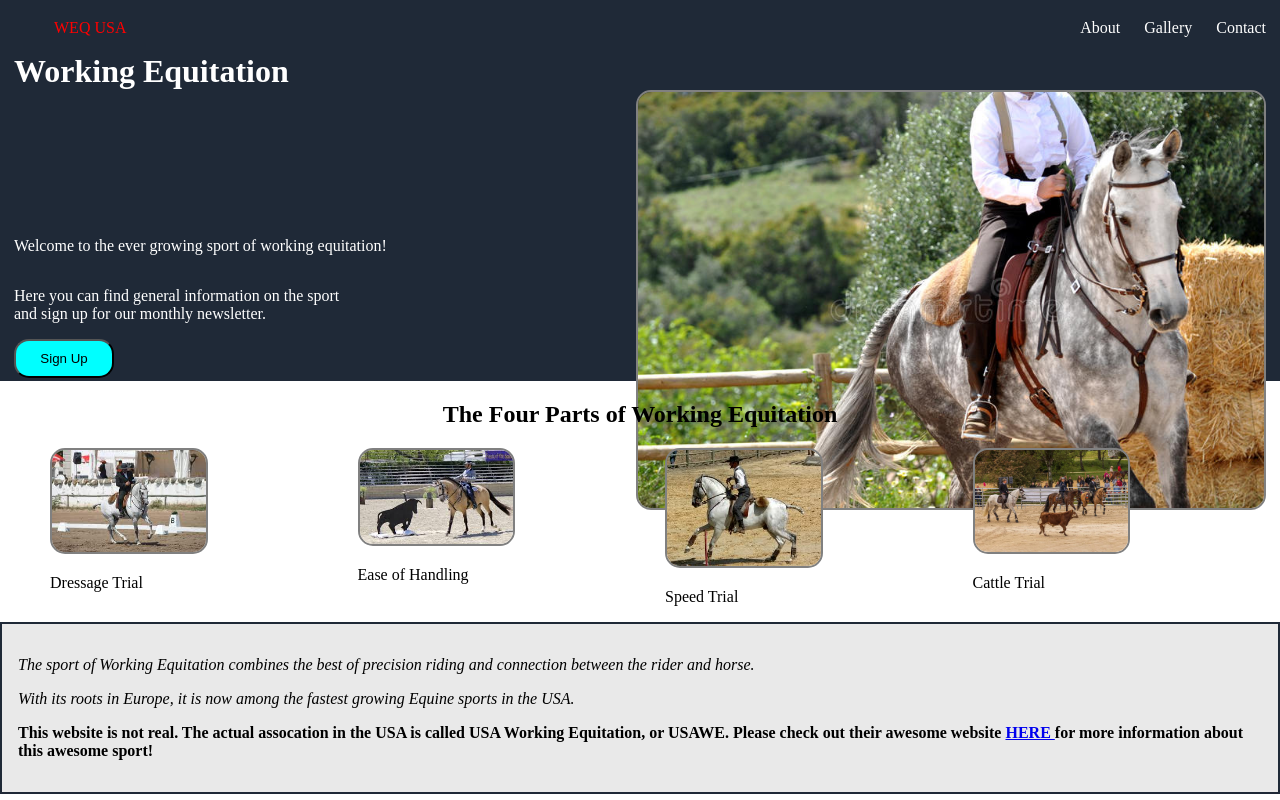
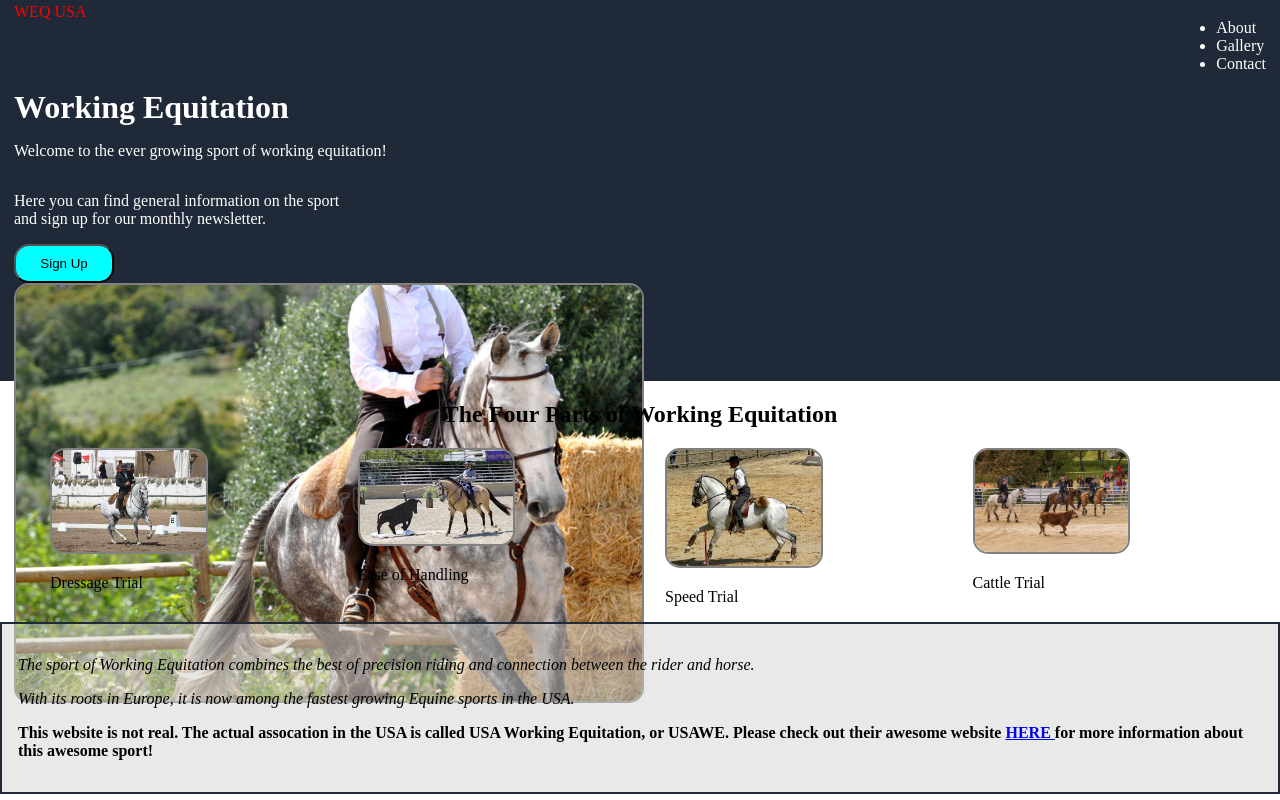
Before and after one commit to floofyhorses/odin-landing-page, a plain HTML site: page index.html in a window 1280 px wide. Shown: the top 800 px of the page. Drawn offline with Linux system fonts and the light colour scheme.

Commit message:
Edit html divs to correct improper nesting and add div for .header-image.
Corrected ul div to nest the li inside.
Added div for the header image.

```diff
--- a/index.html
+++ b/index.html
@@ -6,31 +6,32 @@
     </head>
     <body>
         <header>
-            <ul>
+
             <div class="menu">
               <div class="logo">
-                <li>WEQ USA</li>
+                <logo>WEQ USA</logo>
               </div>
              <div class="links">
-                <li>About</li>
-                <li>Gallery</li>
-                <li>Contact</li>
+                <ul>
+                 <li>About</li>
+                 <li>Gallery</li>
+                 <li>Contact</li>
+                </ul>
              </div>
-              </ul>
             </div>
 
             <h1>Working Equitation</h1>
-            <div class="main-image">
+            <div class="header-content">
                 <div class="signup">
                     <p>Welcome to the ever growing sport of working equitation!</p>
                     <p>Here you can find general information on the sport<br>
                      and sign up for our monthly newsletter.</p>
                     <button class="button grow">Sign Up</button>
                     </div>
-                <img src="images/weq-grey.jpg" alt="">
+                    <div class="header-image">
+                       <img src="images/weq-grey.jpg" alt=" A beautiful dapple gray horse with rider.">
+                   </div>
             </div>
-
-
         </header>
         <h2>The Four Parts of Working Equitation</h2>
         <div class="main-content">
```
